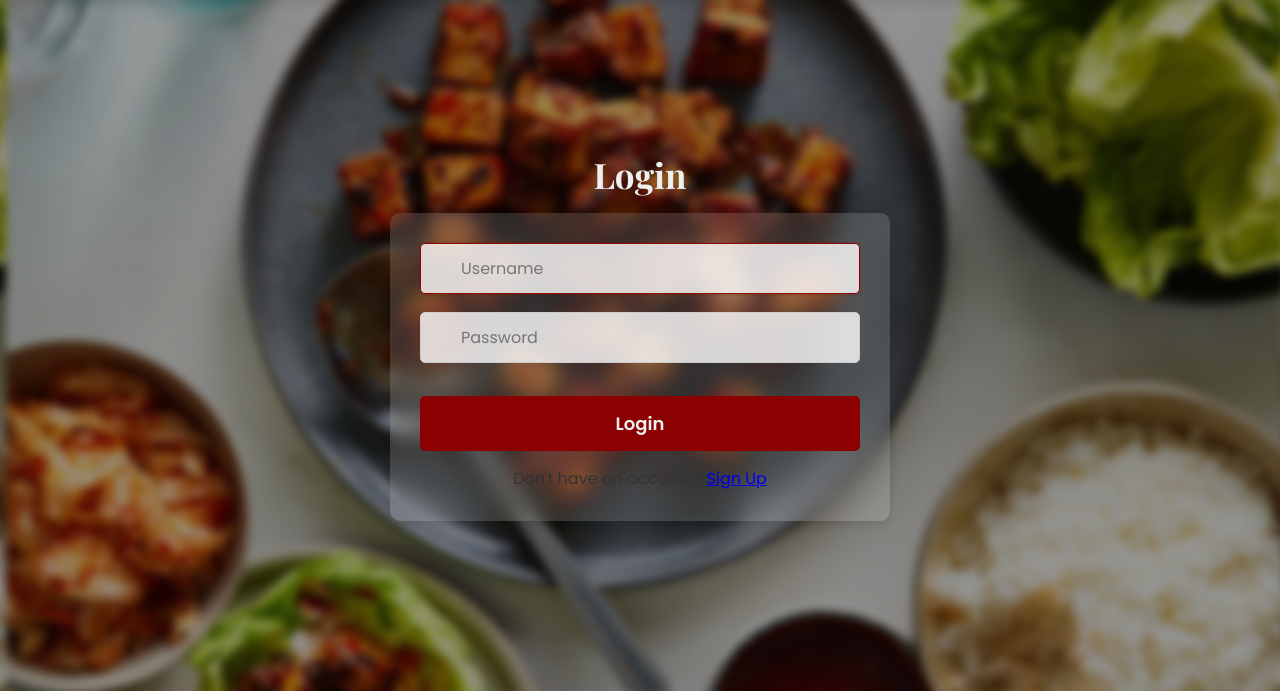
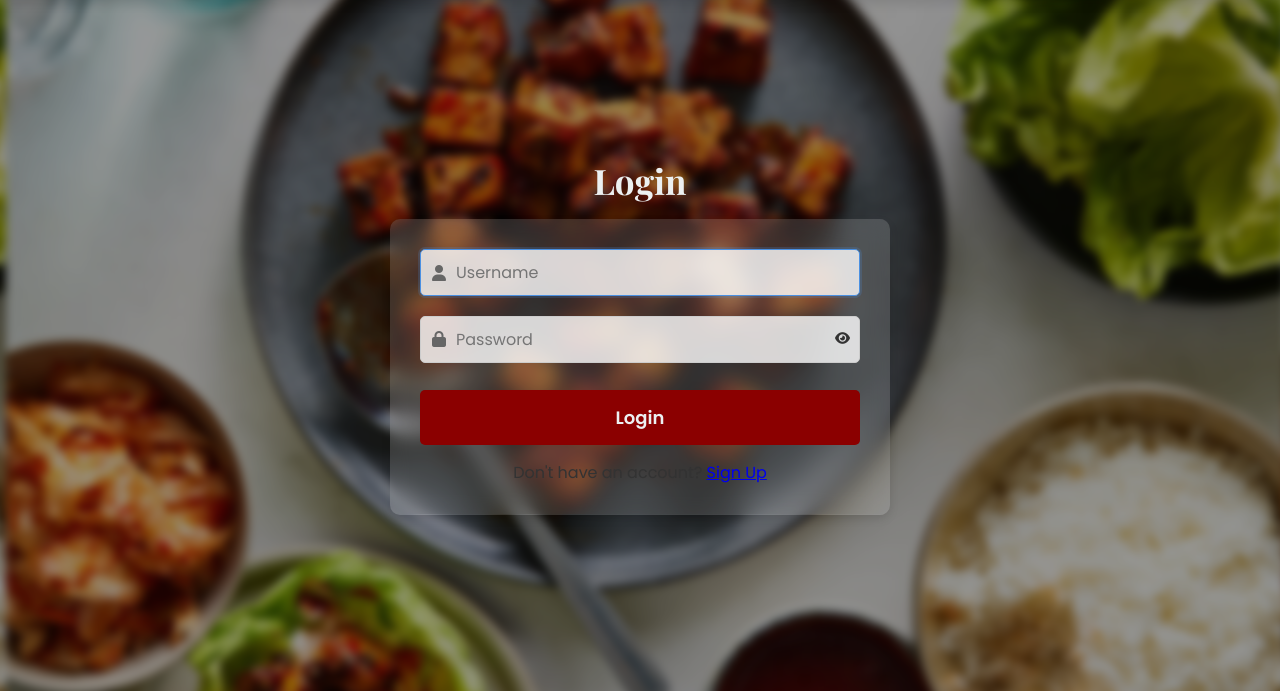
Before and after one commit to Toxkay/Web-project, a Django app: page /accounts/login/ in a window 1280 px wide. Shown: the part 64-755 px from the top of the page. Run offline with Django 5.2, Linux system fonts and the light colour scheme; parts of the project's set-up code (start-up, migrations or seed data) failed here and were passed over; some web fonts are replaced.

Commit message:
added icons for input  fields

```diff
--- a/accounts/templates/login.html
+++ b/accounts/templates/login.html
@@ -4,6 +4,85 @@
 {% block extra_css %}
 <link rel="stylesheet" href="{% static 'accounts/auth.css' %}">
 <link rel="stylesheet" href="{% static 'CSS/styles.css' %}">
+<style>
+    .input-with-icon {
+        position: relative;
+        width: 100%;
+        display: flex;
+        align-items: center;
+    }
+
+    .input-with-icon i:not(.fa-eye):not(.fa-eye-slash) {
+        position: absolute;
+        left: 12px;
+        top: 50%;
+        transform: translateY(-50%);
+        color: #666;
+        transition: color 0.3s ease;
+        z-index: 1;
+    }
+
+    .input-with-icon input {
+        width: 100%;
+        padding: 10px 40px 10px 35px !important;
+        box-sizing: border-box;
+        transition: border-color 0.3s ease, box-shadow 0.3s ease;
+    }
+
+    .input-with-icon input:focus {
+        border-color: #4a90e2;
+        box-shadow: 0 0 0 2px rgba(74, 144, 226, 0.2);
+    }
+
+    .input-with-icon input:focus + i {
+        color: #4a90e2;
+    }
+
+    .toggle-password {
+        position: absolute;
+        right: 10px;
+        top: 50%;
+        transform: translateY(-50%);
+        background: none;
+        border: none;
+        padding: 0;
+        margin: 0;
+        width: 30px;
+        height: 30px;
+        display: flex;
+        align-items: center;
+        justify-content: center;
+        color: #666;
+        cursor: pointer;
+        z-index: 1;
+    }
+
+    .toggle-password:hover {
+        color: #4a90e2;
+    }
+
+    .form-group {
+        margin-bottom: 1.2rem;
+    }
+
+    .auth-btn {
+        margin-top: 0.5rem;
+        transition: transform 0.2s ease;
+    }
+
+    .auth-btn:hover {
+        transform: translateY(-1px);
+    }
+
+    .error-message {
+        background-color: #fff3f3;
+        color: #dc3545;
+        padding: 10px;
+        border-radius: 4px;
+        margin-bottom: 1rem;
+        border: 1px solid #ffcdd2;
+    }
+</style>
 {% endblock %}
 
 {% block content %}
@@ -34,10 +113,9 @@
     </form>
 </section>
 <script>
-// Password toggle logic
     const toggleBtns = document.querySelectorAll('.toggle-password');
     toggleBtns.forEach(btn => {
-    btn.addEventListener('click', function() {
+        btn.addEventListener('click', function () {
             const input = this.parentElement.querySelector('input');
             if (input.type === 'password') {
                 input.type = 'text';
--- a/accounts/views.py
+++ b/accounts/views.py
@@ -2,7 +2,6 @@ from django.shortcuts import render, redirect
 from django.contrib.auth.forms import AuthenticationForm
 from django.contrib.auth import login, logout
 from .forms import CustomUserCreationForm
-
 
 def signup(request):
     if request.method == 'POST':
@@ -14,7 +13,6 @@ def signup(request):
     else:
         form = CustomUserCreationForm()
     return render(request, 'signup.html', {'form': form})
-
 
 def login_view(request):
     if request.method == 'POST':
@@ -29,7 +27,6 @@ def login_view(request):
         form.fields['password'].widget.attrs['placeholder'] = 'Password'
     return render(request, 'login.html', {'form': form})
 
-
 def logout_view(request):
     if request.method == 'POST':
         logout(request)
--- a/core/templates/base.html
+++ b/core/templates/base.html
@@ -6,6 +6,7 @@
   <meta charset="UTF-8" />
   <meta name="viewport" content="width=device-width, initial-scale=1" />
   <title>{% block title %}Plateful{% endblock %}</title>
+  <link rel="stylesheet" href="https://cdnjs.cloudflare.com/ajax/libs/font-awesome/6.4.0/css/all.min.css">
   <link rel="stylesheet" href="{% static 'CSS/styles.css' %}" />
   <link rel="icon" href="{% static 'images/platful_iconn.png' %}" type="image/png" />
   {% block extra_css %}{% endblock %}
```
Also changed, not shown: accounts/templates/signup.html (+97 -5 lines), db.sqlite3. Lines whose indentation alone changed are shown as unchanged.
